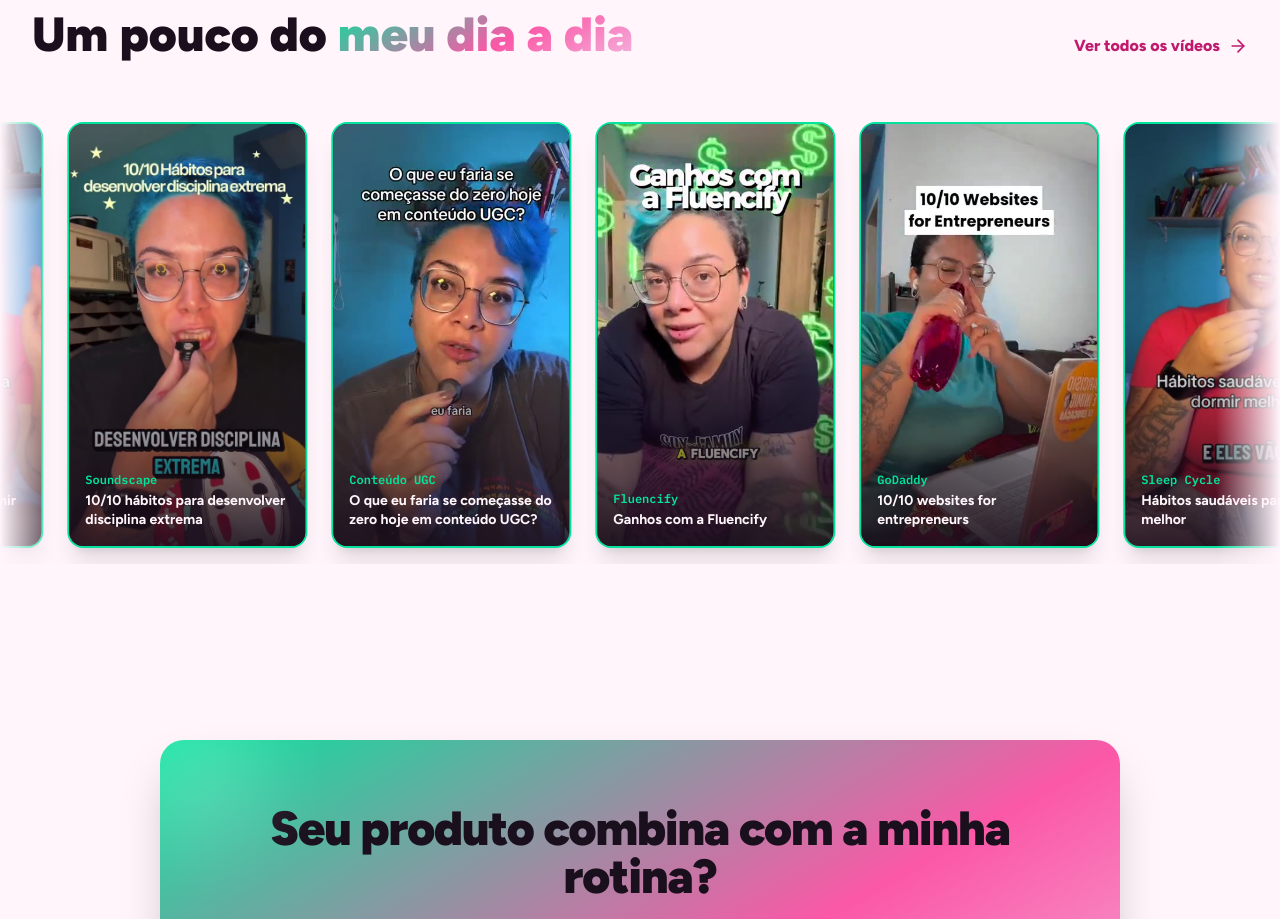
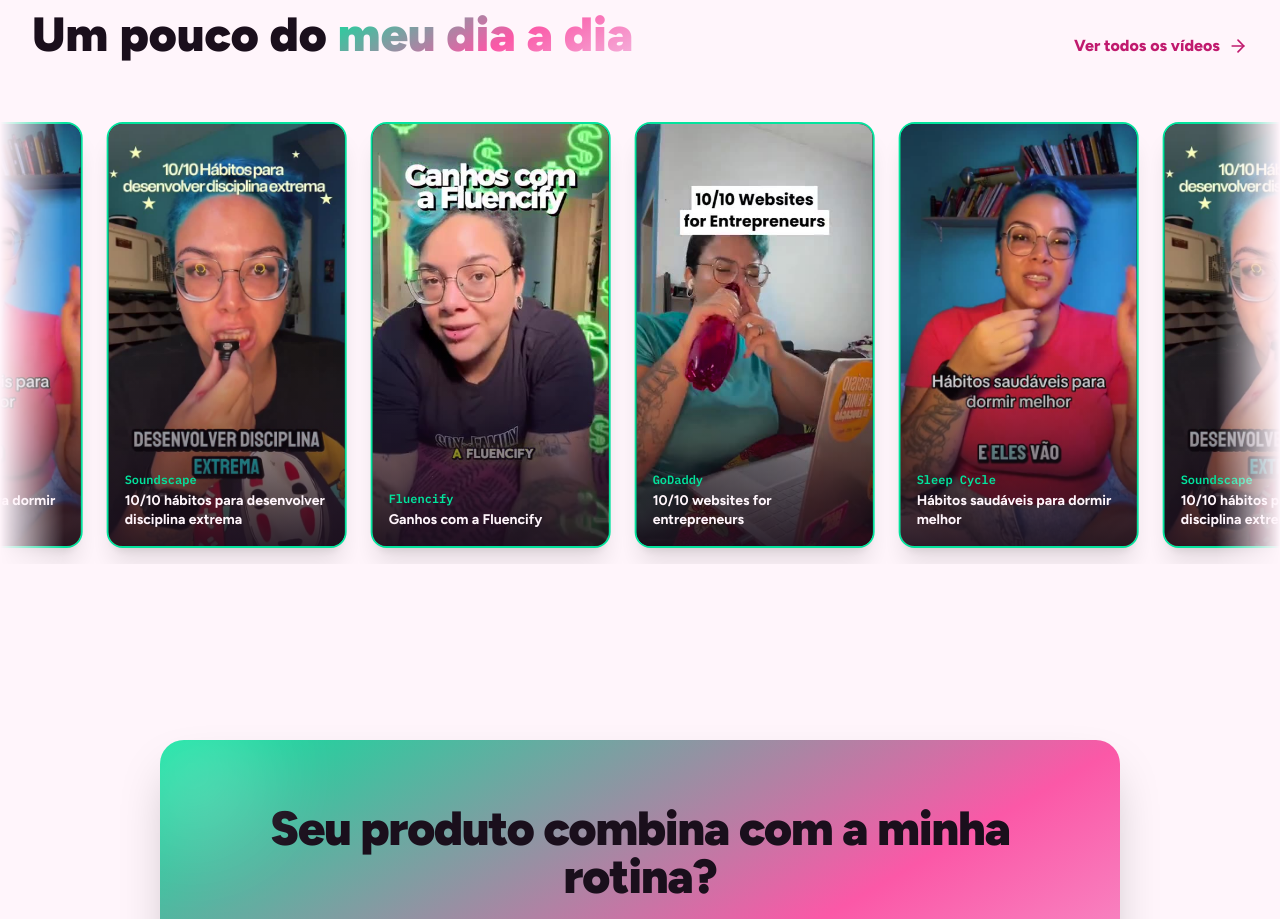
Before and after one commit to thamyoliveira-create/tamiris-ugc-portfolio, a Next.js app: page / in a window 1280 px wide. Shown: the part 1208-2127 px from the top of the page. Built offline with nearby package versions, Linux system fonts and the light colour scheme.

Commit message:
Remove vídeo 'O que eu faria se começasse do zero'
Co-Authored-By: Claude Opus 5.5 <noreply@anthropic.com>
Claude-Session: https://claude.ai/code/session_01TYCgYNJm9vYBVwCSenpcay

```diff
--- a/data/videos.ts
+++ b/data/videos.ts
@@ -30,15 +30,6 @@ export const VIDEOS: VideoItem[] = [
     videoUrl: '/videos/video2.mp4',
     thumbnailUrl: '/videos/video2.jpg',
     featured: true,
-  },
-  {
-    id: '3',
-    title: 'O que eu faria se começasse do zero hoje em conteúdo UGC?',
-    brand: 'Conteúdo UGC',
-    category: 'Tutorial',
-    description: 'Dicas sinceras pra quem quer começar no UGC, sem enrolação.',
-    videoUrl: '/videos/video3.mp4',
-    thumbnailUrl: '/videos/video3.jpg',
   },
   {
     id: '4',
```
Also changed, not shown: public/videos/video3.jpg (deleted), 1 other file (tests, documents, lock files or other folders).
